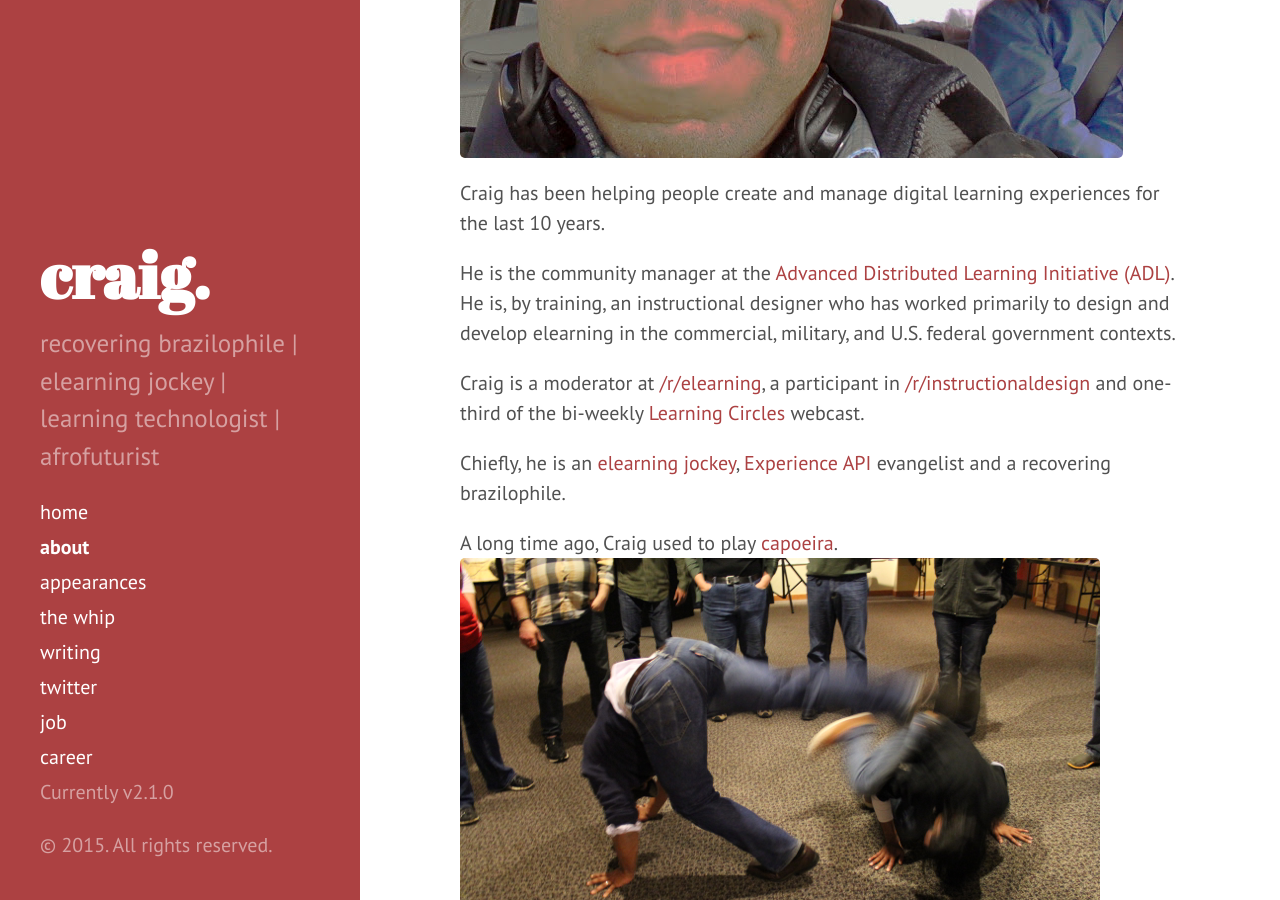
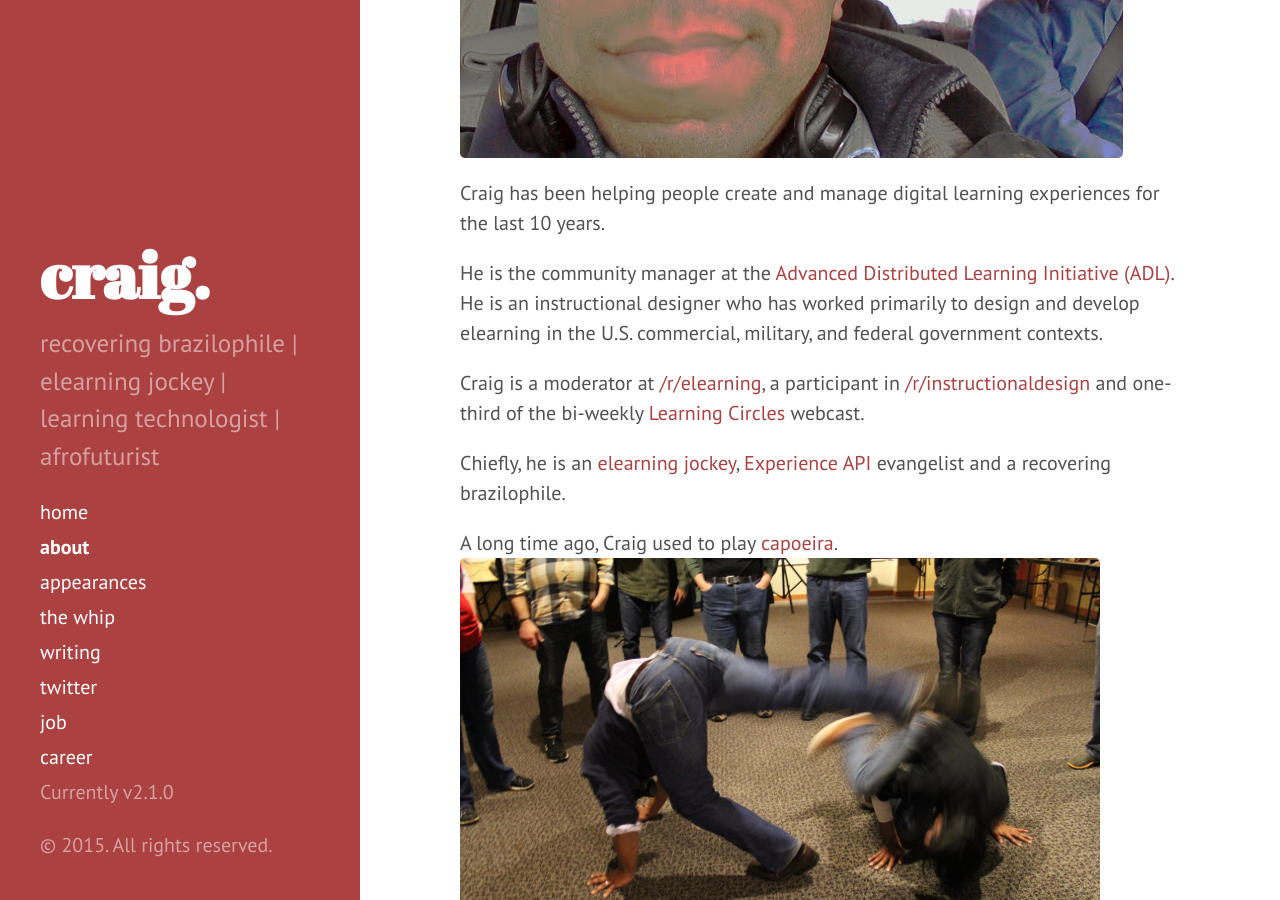
Before and after one commit to craigwiggins/craigwiggins.github.io, a Jekyll site: the page built from about.md, in a window 1280 px wide and 900 px high, scrolled down 400 px. Built offline with Jekyll 4.4.1, drawn with Linux system fonts in a browser that asks for light colours; Markdown is read by kramdown in place of the engine named in the settings.

Commit message:
minor updates

```diff
--- a/about.md
+++ b/about.md
@@ -9,7 +9,7 @@ title: about
 
 Craig has been helping people create and manage digital learning experiences for the last 10 years.
 
-He is the community manager at the [Advanced Distributed Learning Initiative (ADL)](http://www.adlnet.gov/). He is, by training, an instructional designer who has worked primarily to design and develop elearning in the commercial, military, and U.S. federal government contexts.
+He is the community manager at the [Advanced Distributed Learning Initiative (ADL)](http://www.adlnet.gov/). He is an instructional designer who has worked primarily to design and develop elearning in the U.S. commercial, military, and federal government contexts.
 
 Craig is a moderator at [/r/elearning](http://www.reddit.com/r/elearning), a participant in [/r/instructionaldesign](http://www.reddit.com/r/instructionaldesign) and one-third of the bi-weekly [Learning Circles](https://plus.google.com/115463965136868413336/posts) webcast.
 
```
Also changed, not shown: _posts/2015-03-28-what-i-did-this-week.md (+1 -1 lines).
